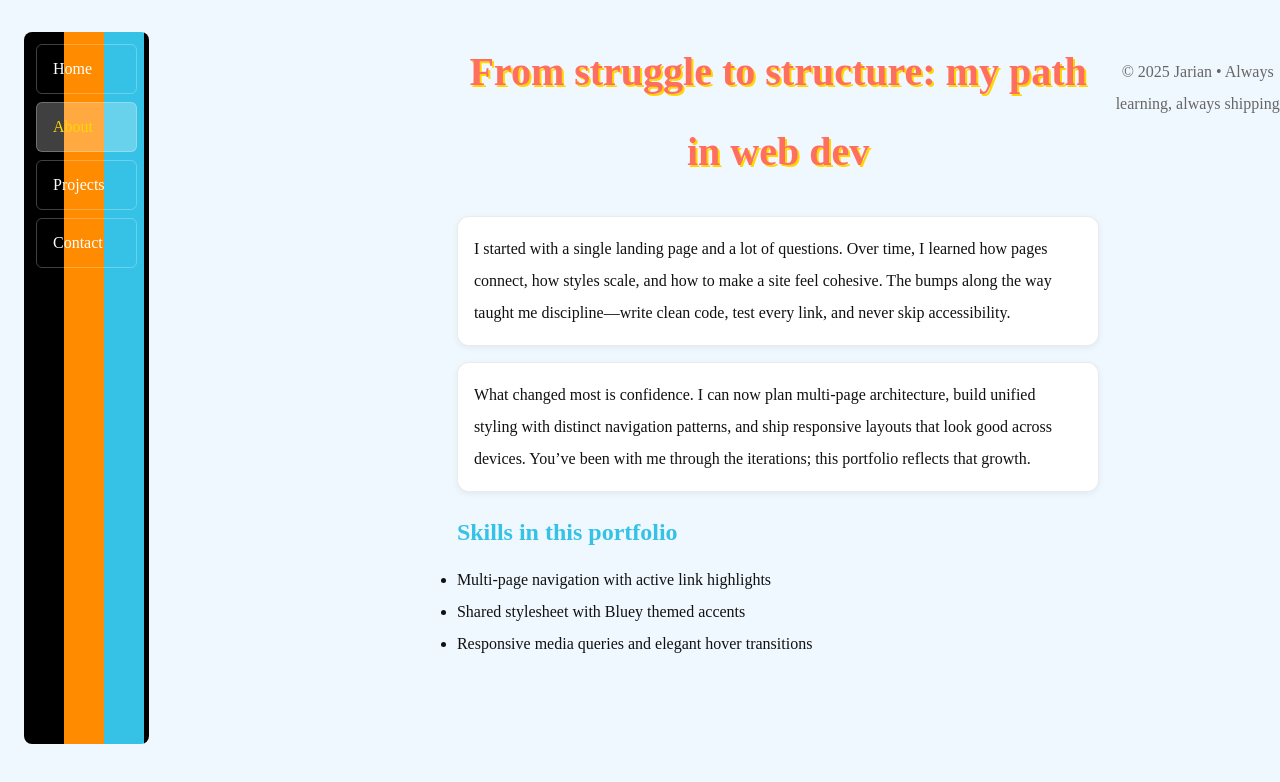
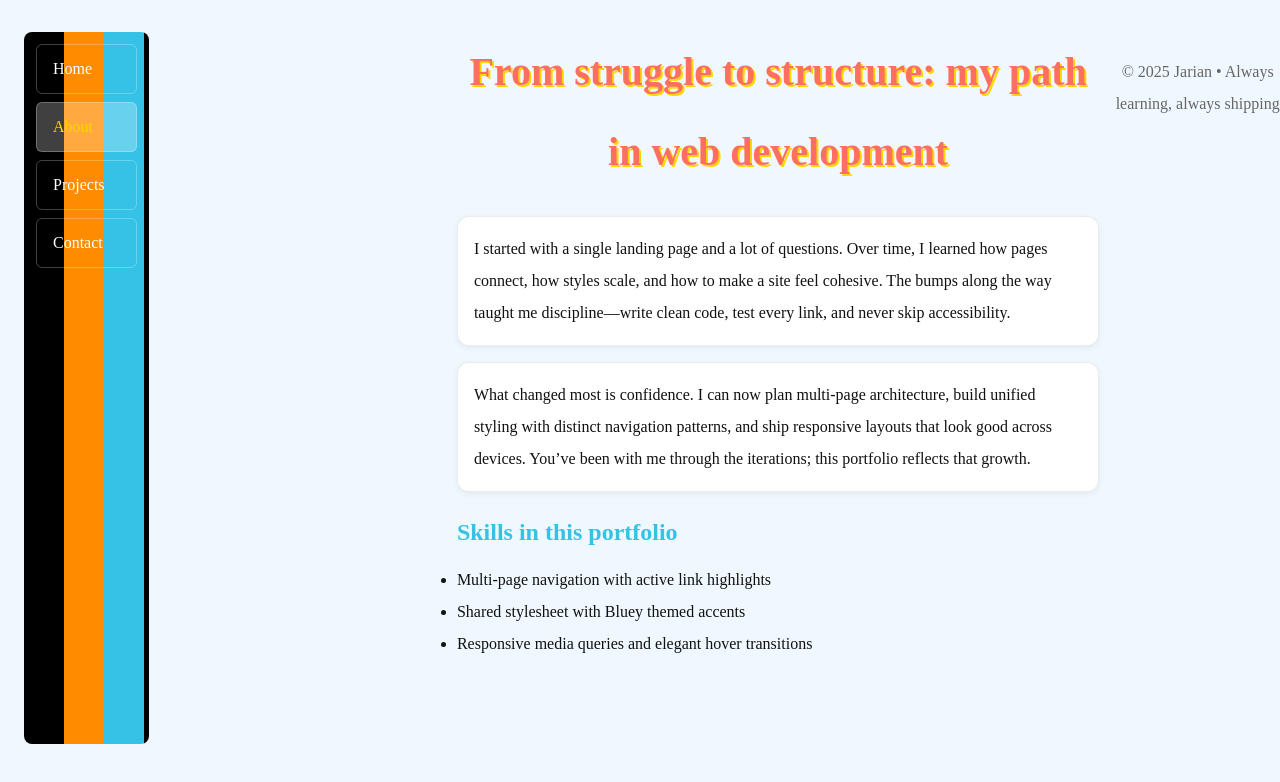
Before and after one commit to JaLuJr/Jarian-Course-Portfolio, a plain HTML site: page project-02/about.html in a window 1280 px wide. Drawn offline with Linux system fonts and the light colour scheme.

Commit message:
Update about.html

```diff
--- a/project-02/about.html
+++ b/project-02/about.html
@@ -18,7 +18,7 @@
   </nav>
 
   <main>
-    <h1 class="page-title">From struggle to structure: my path in web dev</h1>
+    <h1 class="page-title">From struggle to structure: my path in web development</h1>
 
     <section class="card">
       <p>I started with a single landing page and a lot of questions. Over time, I learned how pages connect, how
```
